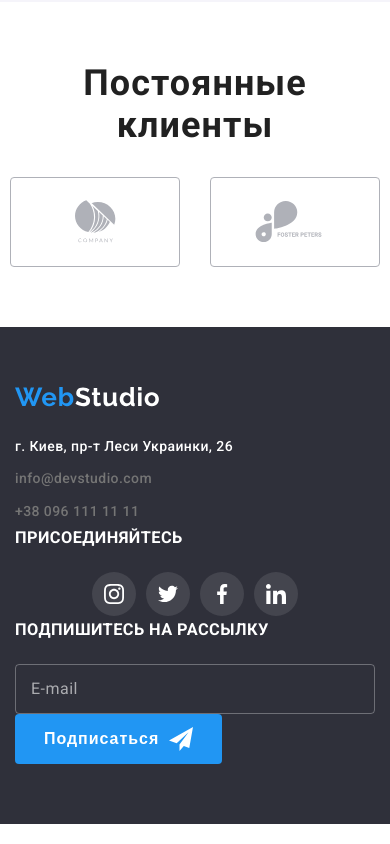
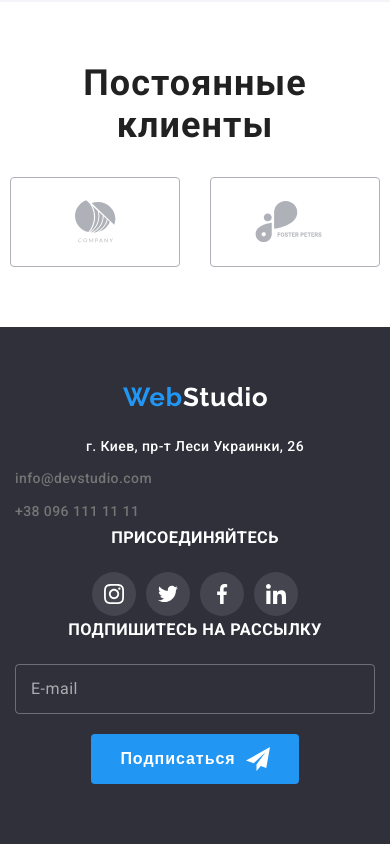
Before and after one commit to Roman-Pecheniuk/goit-markup-hw-08, a plain HTML site: page index.html in a window 390 px wide. Shown: the part 3979-4823 px from the top of the page. Drawn offline with nearby package versions, Linux system fonts and the light colour scheme.

Commit message:
mobile-footer

```diff
--- a/sass/components/_footer.scss
+++ b/sass/components/_footer.scss
@@ -4,6 +4,7 @@ footer{
     background-color:$bgc2-color;
     line-height: 1.71;
     letter-spacing: 0.03em;
+    text-align: center;
 
     .contact-list{
         margin-top: 20px;
@@ -31,11 +32,15 @@ footer{
 
 .adress{
     font-style: normal;
+    text-align: center;
+    justify-content: center;
+    align-items: center;
+    .adress-item:not(:last-child){
+        margin-bottom: 9px;
+    }
 }
 
-.adress-item:not(:last-child){
-    margin-bottom: 9px;
-}
+
 
 .footer-form{
     flex-direction: column;
@@ -44,7 +49,6 @@ footer{
 .footer-input {
     width: 100%;
     padding: 14px 15px;
-    margin-right: 12px;
     border: 1px solid rgba(255, 255, 255, 0.3);
     border-radius: 4px;
     font-size: 16px;
@@ -52,6 +56,7 @@ footer{
     letter-spacing: 0.03em;
     color: $bgc3-color;
     background: transparent;
+    margin-bottom: 20px;
 
     &::placeholder {
         font-size: 16px;
@@ -76,6 +81,8 @@ footer{
         display: flex;
         padding-left: 29px;
         padding-right: 29px;
+        margin-left: auto;
+        margin-right: auto;
 
     &:focus .mailing-icon-svg,
     &:hover .mailing-icon-svg{
```
Also changed, not shown: css/main.css, css/main.min.css, 2 other files.
